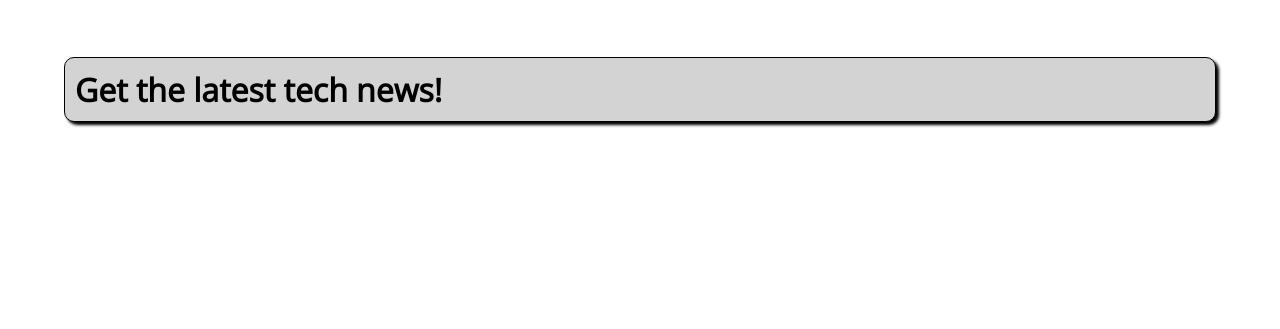
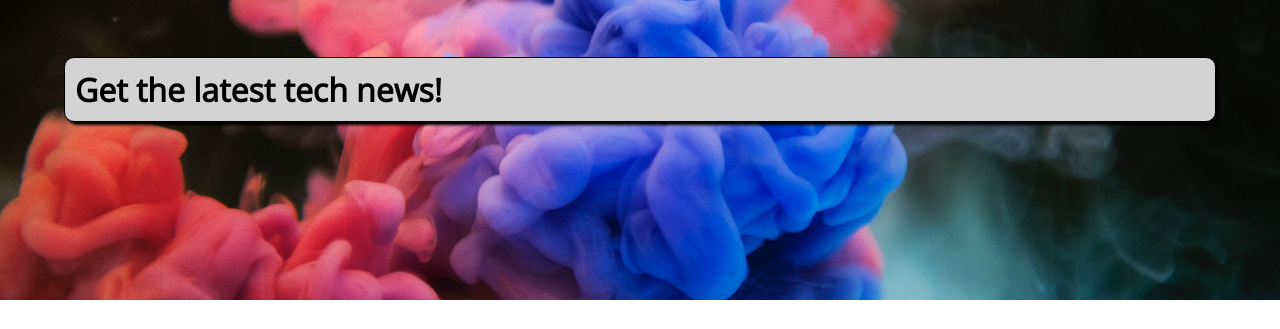
Before and after one commit to FadiZahhar/vuxapp, a Nuxt app: page / in a window 1280 px wide. Shown: the top 329 px of the page. Built offline with nearby package versions, Linux system fonts and the light colour scheme; grey boxes are pictures that could not be loaded.

Commit message:
adding assets images and calling the background image

```diff
--- a/pages/index.vue
+++ b/pages/index.vue
@@ -43,6 +43,7 @@ export default {
   position: relative;
   padding: 30px;
   box-sizing: border-box;
+  background-image:url(~assets/images/background-image.jpg);
   background-position: center;
   background-size: cover;
 }
```
Also changed, not shown: assets/images/background-image.jpg (added).
